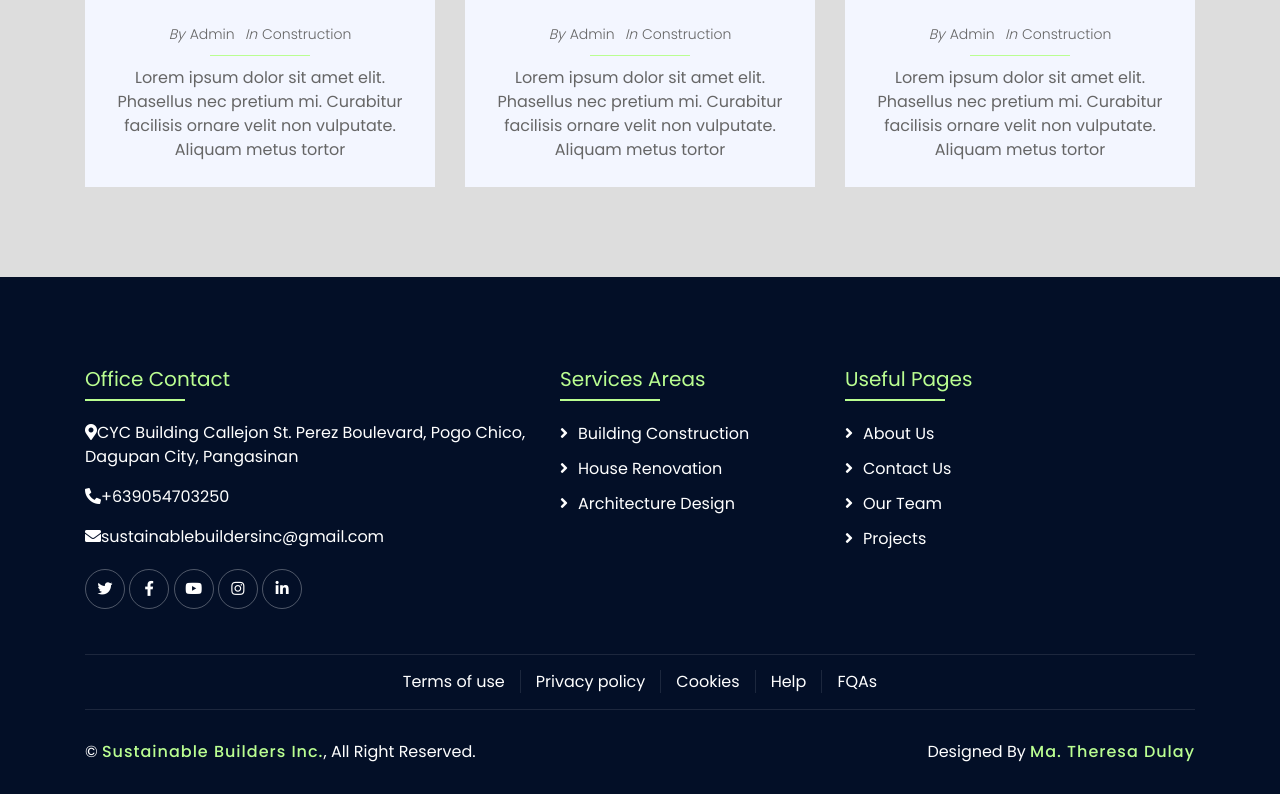
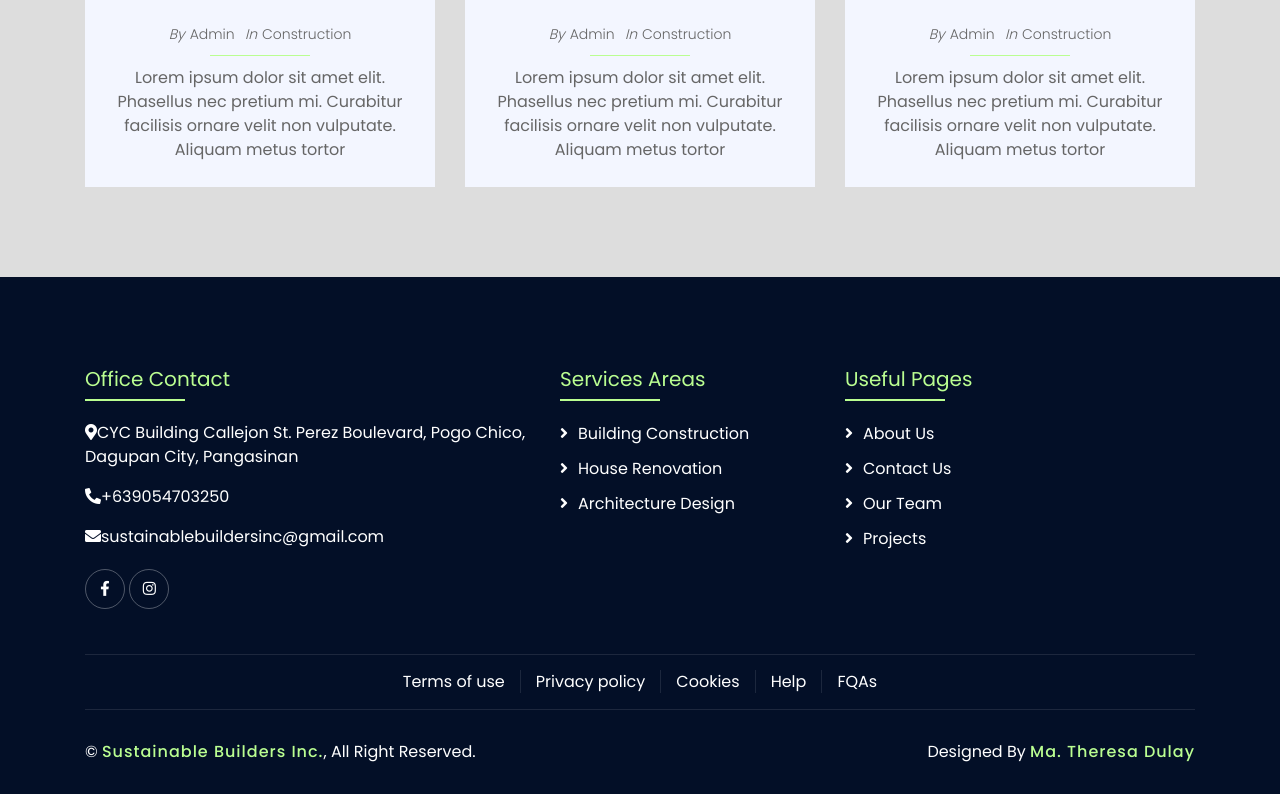
Before and after one commit to sbi22/company-profile, a plain HTML site: page index.html in a window 1280 px wide. Shown: the part 4878-5672 px from the top of the page. Drawn offline with nearby package versions, Linux system fonts and the light colour scheme; files whose address does not match are found by name.

Commit message:
Update index.html

```diff
--- a/index.html
+++ b/index.html
@@ -697,11 +697,8 @@
                                 <p><i class="fa fa-phone-alt"></i>+639054703250</p>
                                 <p><i class="fa fa-envelope"></i>sustainablebuildersinc@gmail.com</p>
                                 <div class="footer-social">
-                                    <a href=""><i class="fab fa-twitter"></i></a>
                                     <a href="https://www.facebook.com/profile.php?id=100081044617246"><i class="fab fa-facebook-f"></i></a>
-                                    <a href=""><i class="fab fa-youtube"></i></a>
                                     <a href=""><i class="fab fa-instagram"></i></a>
-                                    <a href=""><i class="fab fa-linkedin-in"></i></a>
                                 </div>
                             </div>
                         </div>
```
